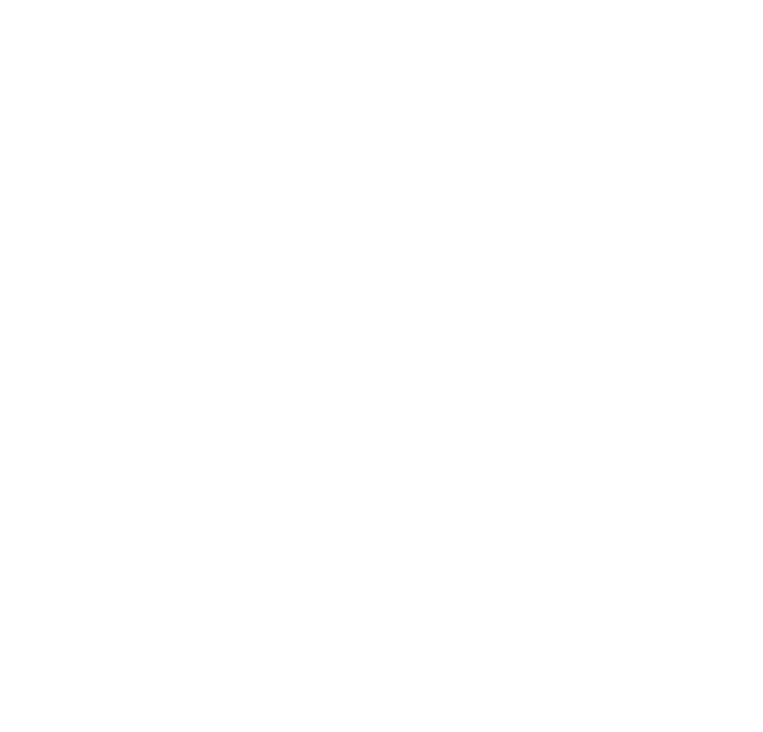
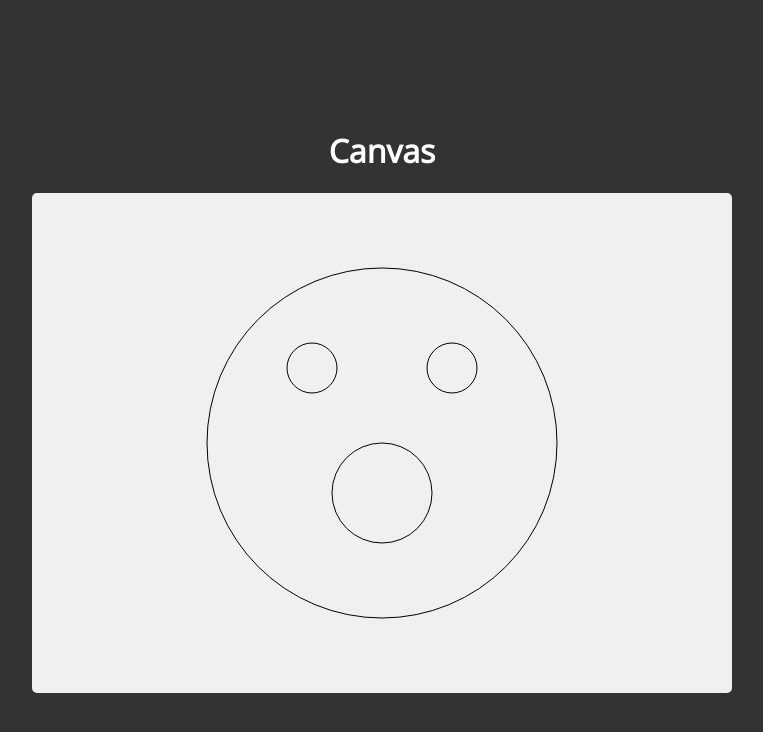
Before and after one commit to atlasmoth/Javascript-Canvas, a plain HTML site: page index.html in a window 1280 px wide. Shown: the whole page, without its empty margins (258-1021 px from the left). Drawn offline with nearby package versions, Linux system fonts and the light colour scheme.

Commit message:
learning to draw basic shapes

```diff
--- a/index.html
+++ b/index.html
@@ -4,8 +4,12 @@
     <meta charset="UTF-8" />
     <meta name="viewport" content="width=device-width, initial-scale=1.0" />
     <title>Canvas.</title>
+    <link rel="stylesheet" href="./main.css" />
   </head>
   <body>
     <!-- learning canvas -->
+    <h1>Canvas</h1>
+    <canvas id="canvas" width="700" height="500"></canvas>
+    <script src="./index.js"></script>
   </body>
 </html>
--- a/index.js
+++ b/index.js
@@ -0,0 +1,73 @@
+const canvas = document.getElementById("canvas");
+
+const ctx = canvas.getContext("2d");
+
+// // fillReact
+// ctx.fillStyle = "maroon";
+// ctx.fillRect(20, 20, 150, 100);
+// ctx.fillRect(200, 50, 150, 100);
+
+// // strokeRect
+
+// ctx.lineWidth = 5;
+// ctx.strokeStyle = "blue";
+// ctx.strokeRect(100, 200, 100, 100);
+// setTimeout(() => {
+//   ctx.clearRect(20, 20, 150, 100);
+// }, 3000);
+
+// // fill text
+// ctx.font = "30px segoe ui";
+// ctx.fillStyle = "yellow";
+// ctx.fillText("Chale you dey bore", 400, 50);
+
+// // strokeText()
+// ctx.strokeStyle = "orange";
+// ctx.strokeText("Hello world", 400, 100);
+
+// // triangle 1
+// ctx.beginPath();
+// ctx.moveTo(50, 50);
+// ctx.lineTo(150, 50);
+// ctx.lineTo(100, 150);
+// ctx.lineTo(50, 50);
+// ctx.stroke();
+// ctx.fillStyle = "coral";
+// ctx.fill();
+
+// // triangle 2
+// ctx.beginPath();
+// ctx.moveTo(200, 200);
+// ctx.lineTo(300, 200);
+// ctx.lineTo(250, 300);
+// ctx.lineTo(200, 200);
+// ctx.stroke();
+// ctx.fillStyle = "lightblue";
+// ctx.fill();
+
+//ctx circles
+// big face cirlce
+const pi = Math.PI;
+const { height: h, width: w } = canvas;
+
+ctx.beginPath();
+ctx.arc(w / 2, h / 2, w / 4, 0, 2 * pi, true);
+ctx.closePath();
+ctx.stroke();
+
+// move to mouth
+ctx.beginPath();
+ctx.arc(w / 2, h / 2 + 50, 50, 0, 2 * pi, true);
+ctx.stroke();
+// smaller faces bruh
+// face 1
+ctx.beginPath();
+ctx.arc(w * 0.4, h * 0.35, 25, 0, 2 * pi, true);
+// ctx.fill();
+ctx.stroke();
+
+// face 2
+ctx.beginPath();
+ctx.arc(w * 0.6, h * 0.35, 25, 0, 2 * pi, true);
+// ctx.fill();
+ctx.stroke();
--- /dev/null
+++ b/main.css
@@ -0,0 +1,24 @@
+@import url("https://fonts.googleapis.com/css2?family=Open+Sans&display=swap");
+*,
+*::before,
+*::after {
+  box-sizing: border-box;
+}
+:root {
+  height: 100%;
+}
+body {
+  font-family: "Open Sans", sans-serif;
+  background-color: #333;
+  color: #fff;
+  display: flex;
+  flex-direction: column;
+  align-items: center;
+  justify-content: center;
+  min-height: 100vh;
+  margin: 0;
+}
+#canvas {
+  background: #f0f0f0;
+  border-radius: 5px;
+}
```
